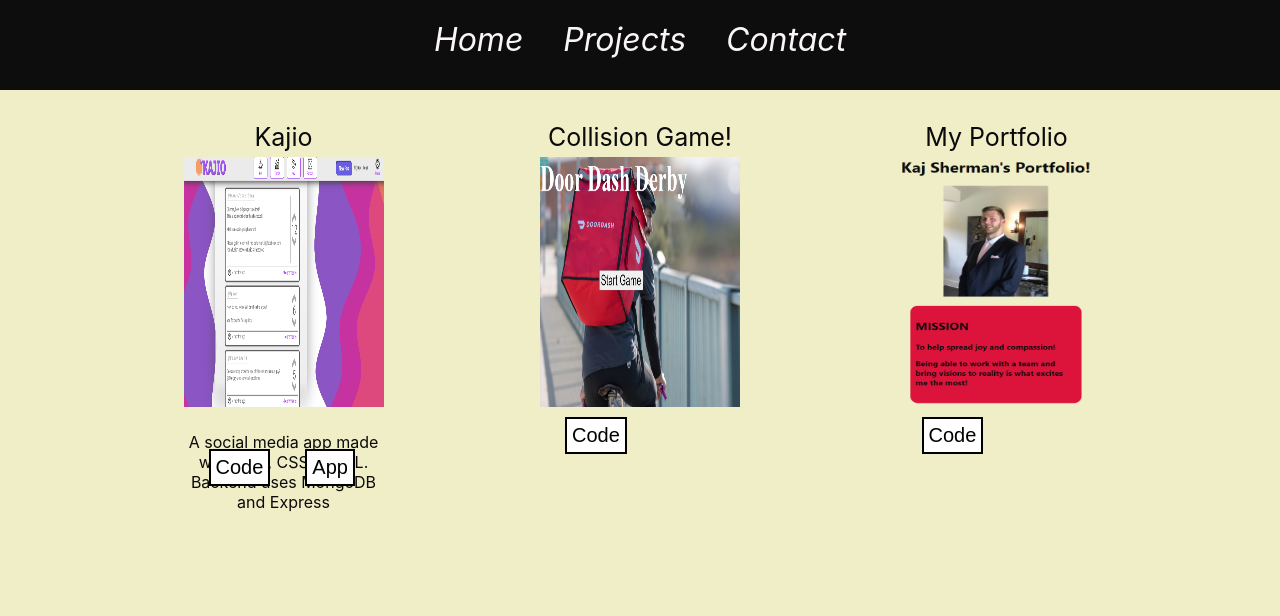
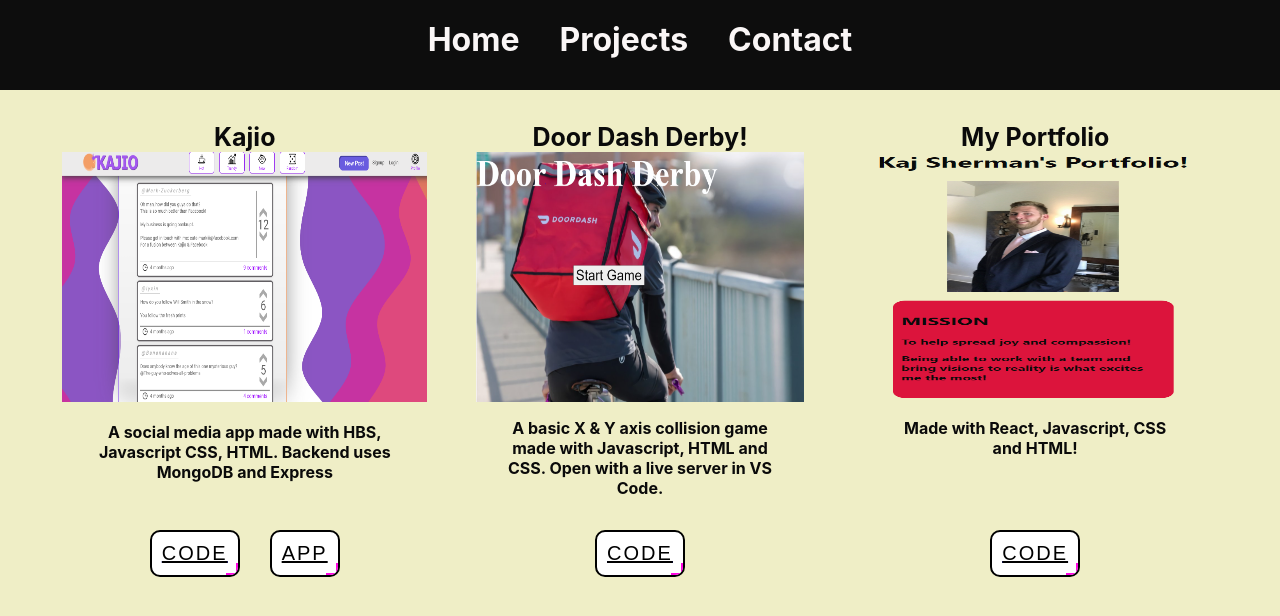
Before and after one commit to ksherm45/my-portfolio, a React (Create React App) app: page /Projects in a window 1280 px wide. Shown: the top 616 px of the page. Built offline with nearby package versions, Linux system fonts and the light colour scheme; the HTML template or start-up script is replaced by a standard one.

Commit message:
completed first draft

```diff
--- a/src/App.css
+++ b/src/App.css
@@ -2,7 +2,9 @@
 
   background-color: rgb(239, 238, 198);
   color: rgb(10, 10, 10);
+  font-weight: bold;
 }
+
 
 .Navbar {
 
@@ -13,7 +15,6 @@
   height: 90px;
   width: 100%;
   font-size:xx-large;
-  font-style: italic;
 
 }
 
@@ -22,6 +23,8 @@
   margin: 20px;
   color: rgb(250, 246, 246);
   text-decoration: none;
+  transition: 1s;
+  border-radius: 15px;
 
 }
 
@@ -29,8 +32,9 @@
 
   color: rgb(14, 15, 14);
   background-color: crimson;
-  border-radius: 10px;
+  border-radius: 15px;
   box-shadow: 5px 5px 10px crimson ;
+  transition: ease-in;
 }
 
 .iconContainer{
@@ -90,35 +94,21 @@
 
 .thumbnail {
   border-radius: 5px;
-  display: inline-block;
+  display: flex;
+  flex-direction: column;
+  align-items: center;
+  justify-content: flex-start;
+  width: 30%;
   position: relative;
-}
-
-.thumbnail>figure {
-  margin: 0;
-  padding: 5px;
-  position: relative;
-  overflow: hidden;
-}
-
-.thumbnail>figure>img>div {
-  position: absolute;
-  top: -200%;
-  width: 100%;
-  height: 100%;
-  text-align: center;
-  display:block;
-  background-color: crimson;
-  line-height: 250px;
-  font-size: 22px;
-  font: bolder;
-  color: #000;
-
 }
 
 .ProjectDesc {
   text-align: center;
-  contain: size;
+  width: 80%;
+  font-weight: bold;
+  padding-bottom: 20%;
+  justify-content: center;
+  align-items: center;
 
 }
 
@@ -126,24 +116,82 @@
   text-align: center;
   display: block;
   font-size: 25px;
+  font-weight: bold;
 }
 
 
 .thumbnail:hover {
   background-color: black;
   color: white;
-  display: block;
 }
 
 .button {
   background-color: white;
   border: 2px solid black;
   padding: 5px;
-  display: inline-block;
+  display: flex;
   font-size: 20px;
   margin: 1px 5px 1px 30px;
   cursor: pointer;
   white-space: nowrap;
+  text-decoration: underline;
+  border-radius: 10px;
+
+
+
+}
+
+.flex  {
+
+  display: flex;
+  justify-content: space-around flex-end ;
+  align-items: center;
+  position: absolute;
+  bottom: 0;
+
+}
+
+
+#neon {
   position: relative;
-  bottom: auto;
+  padding: 10px 10px;
+  margin: 10px 15px;
+  text-transform: uppercase;
+  letter-spacing: 2px;
+  overflow: hidden;
+  transition: 0.5s;
 }
+#neon:hover {
+  background: crimson;
+  color: #111;
+  box-shadow: 0 0 50px crimson;
+}
+#neon:before {
+  position: absolute;
+  top: 0;
+  left: 0;
+  width: 10px;
+  height: 10px;
+  border-top: 2px solid rgb(255, 5, 226);
+  border-left: 2px solid rgb(255, 5, 226);
+  transition: 0.5s;
+}
+#neon:hover:before {
+  width: 100%;
+  height: 100%;
+}
+#neon:after {
+  content: "";
+  position: absolute;
+  bottom: 0;
+  right: 0;
+  width: 10px;
+  height: 10px;
+  border-bottom: 2px solid rgb(255, 5, 226);
+  border-right: 2px solid rgb(255, 5, 226);
+  transition: 0.5s;
+}
+#neon:hover:after {
+  width: 100%;
+  height: 100%;
+}
--- a/src/components/Projects.jsx
+++ b/src/components/Projects.jsx
@@ -10,37 +10,41 @@
 
   <div className="thumbnail">
   <div className='title'> Kajio </div>
-  <figure>
   <a href='https://kajio.herokuapp.com/landingpage'>
-  <img src={Kajio} height={250} width={200} alt = 'Kajio Pic'/>
+  <img src={Kajio} height={250} width={'100%'} alt = 'Kajio Pic'/>
   </a>
-  </figure>
-  <p className='ProjectDesc'>A social media app made with HBS, CSS, HTML. Backend uses MongoDB and Express</p>
+  <p className='ProjectDesc'>A social media app made with HBS, Javascript CSS, HTML. Backend uses MongoDB and Express</p>
+  <div className='flex'>
   <a href='https://github.com/JohannesSattler/Kajio'>
-  <button className='button'>Code</button>
+  <button className='button' id='neon'>Code</button>
   </a>
-  <button className='button'>App</button>
+  <button className='button' id='neon'>App</button>
+  </div>
 </div>
 
 
   <div className="thumbnail">
-  <div className='title'>Collision Game! </div>
-    <figure>
-  <img src={DDD} height={250} width={200} alt = 'DDD Pic'/>
-  </figure>
+  <div className='title'>Door Dash Derby! </div>
+  <img src={DDD} height={250} width={'90%'} alt = 'DDD Pic'/>
+  <p className='ProjectDesc'>A basic X & Y axis collision game made with Javascript, HTML and CSS. Open with a live server in VS Code. </p>
+
+  <div className='flex'>
   <a href='https://github.com/ksherm45/Door-Dash-Derby'>
-    <button className='button'>Code</button>
+  <button className='button' id='neon'>Code</button>
   </a>
+  </div>
   </div>
 
   <div className="thumbnail">
   <div className='title'>My Portfolio </div>
-    <figure>
-  <img src={PortfolioPic} height={250} width={200} alt = 'DDD Pic'/>
-  </figure>
+  <img src={PortfolioPic} height={250} width={'90%'} alt = 'DDD Pic'/>
+  <p className='ProjectDesc'>Made with React, Javascript, CSS and HTML!</p>
+
+  <div className='flex'>
   <a href='https://github.com/ksherm45/my-portfolio'>
-    <button className='button'>Code</button>
+  <button className='button' id='neon'>Code</button>
   </a>
+  </div>
   </div>
 
 
```
